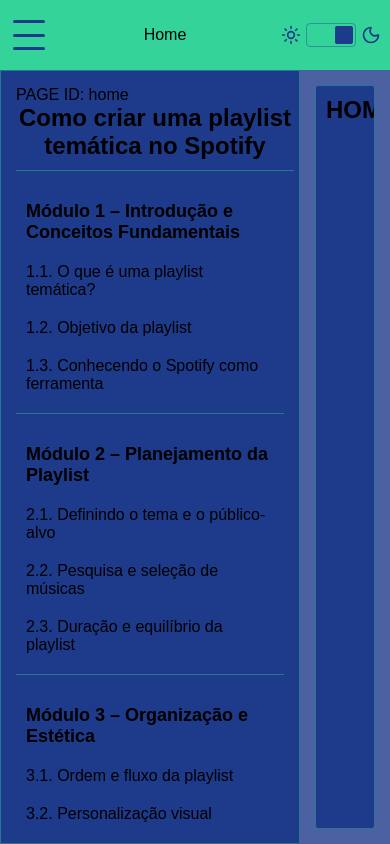
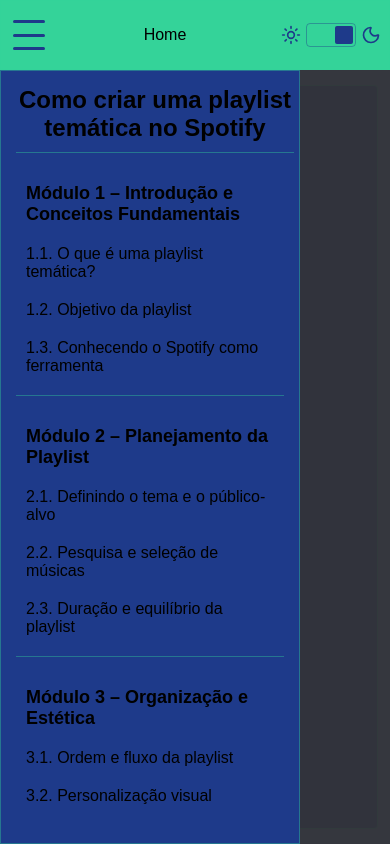
Before and after one commit to i-am-anderson/course-platform, a React (Vite) app in the folder client/: page / in a window 390 px wide. Both pictures are taken after a click on the button 28 px from the left and 35 px from the top of the page. Built offline with nearby package versions, Linux system fonts and the light colour scheme.

Commit message:
feat: mobile sidenav styles

```diff
--- a/client/src/components/Sidenav/index.tsx
+++ b/client/src/components/Sidenav/index.tsx
@@ -4,13 +4,19 @@
 
 import styles from "./styles.module.scss";
 import useSidenavContext from "@/src/contexts/SidenavContext";
+import useDevice from "@/src/hooks/useDevice";
 
 const Sidenav = () => {
-    const { sidenav, pageId } = useSidenavContext();
+  const { isDesktop } = useDevice();
+  const { sidenav, pageId, toggleSidenav } = useSidenavContext();
+
+  const handleClick = ()=>{
+    toggleSidenav()
+  }
 
   return (
+    <>
     <nav className={`${styles.sidenav} border-color-1 bg-2`} data-toggle={sidenav}>
-      PAGE ID: { pageId }
       <h1 className={`${styles.sidenav__title} border-color-1`}>Como criar uma playlist temática no Spotify</h1>
       <ul className={`${styles['sidenav__level-1']}`}>
         {modules.map(({ module, link, topics, id }) => (
@@ -38,6 +44,8 @@
           </li>
       </ul>
     </nav>
+    {!isDesktop && <div className={styles.sidenav__overlay} data-toggle={sidenav} onClick={handleClick}></div>}
+    </>
   );
 };
 
--- a/client/src/components/Sidenav/styles.module.scss
+++ b/client/src/components/Sidenav/styles.module.scss
@@ -1,9 +1,15 @@
+@use "../../styles/variables" as *;
+
 .sidenav {
   border-width: 1px;
   border-style: solid;
   height: calc(100vh - 70px);
   overflow-y: hidden;
   transition: 0.3s all;
+
+  @media (max-width: $t) {
+    z-index: 1000;
+  }
 
   &[data-toggle="0"] {
     width: 0;
@@ -13,6 +19,25 @@
   &[data-toggle="1"] {
     width: 300px;
     padding: 15px 5px 15px 15px;
+  }
+
+  &__overlay {
+    position: fixed;
+    width: 100%;
+    height: 100%;
+    z-index: 900;
+    background-color: transparent;
+    opacity: 0;
+    visibility: hidden;
+    pointer-events: none;
+    transition: 0.3s all;
+
+    &[data-toggle="1"] {
+      background-color: #333333;
+      opacity: 0.9;
+      visibility: visible;
+      pointer-events: all;
+    }
   }
 
   &__title {
--- a/client/src/styles/global.scss
+++ b/client/src/styles/global.scss
@@ -164,7 +164,14 @@
   .section {
     gap: 15px;
     padding-right: 15px;
+    position: relative;
   }
+
+  .section[data-toggle="1"],
+  .section[data-toggle="0"] {
+    grid-template-columns: 1fr;
+  }
+
 }
 
 .container {
@@ -183,6 +190,9 @@
 
 @media (max-width: $t) {
   .container {
+    position: absolute;
+    width: 94%;
+    left: 3%;
     padding: 10px;
     height: calc(100% - 30px);
     margin: 15px auto;
```
